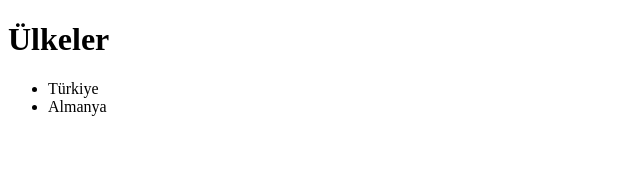
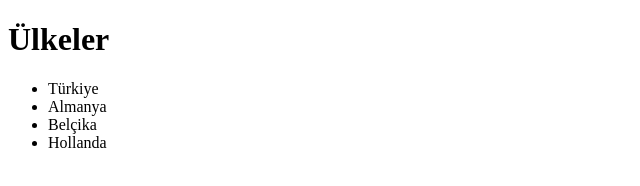
Before and after one commit to mithatfaruk/T-102, a plain HTML site: page index.HTML in a window 1280 px wide. Shown: the whole page, without its empty margins (0-640 px from the left). Drawn offline with Linux system fonts and the light colour scheme.

Commit message:
second commit

```diff
--- a/index.HTML
+++ b/index.HTML
@@ -11,6 +11,8 @@
   <ul>
     <li>Türkiye</li>
     <li>Almanya</li>
+    <li>Belçika</li>
+    <li>Hollanda</li>
   </ul>
 </body>
 </html>
```
